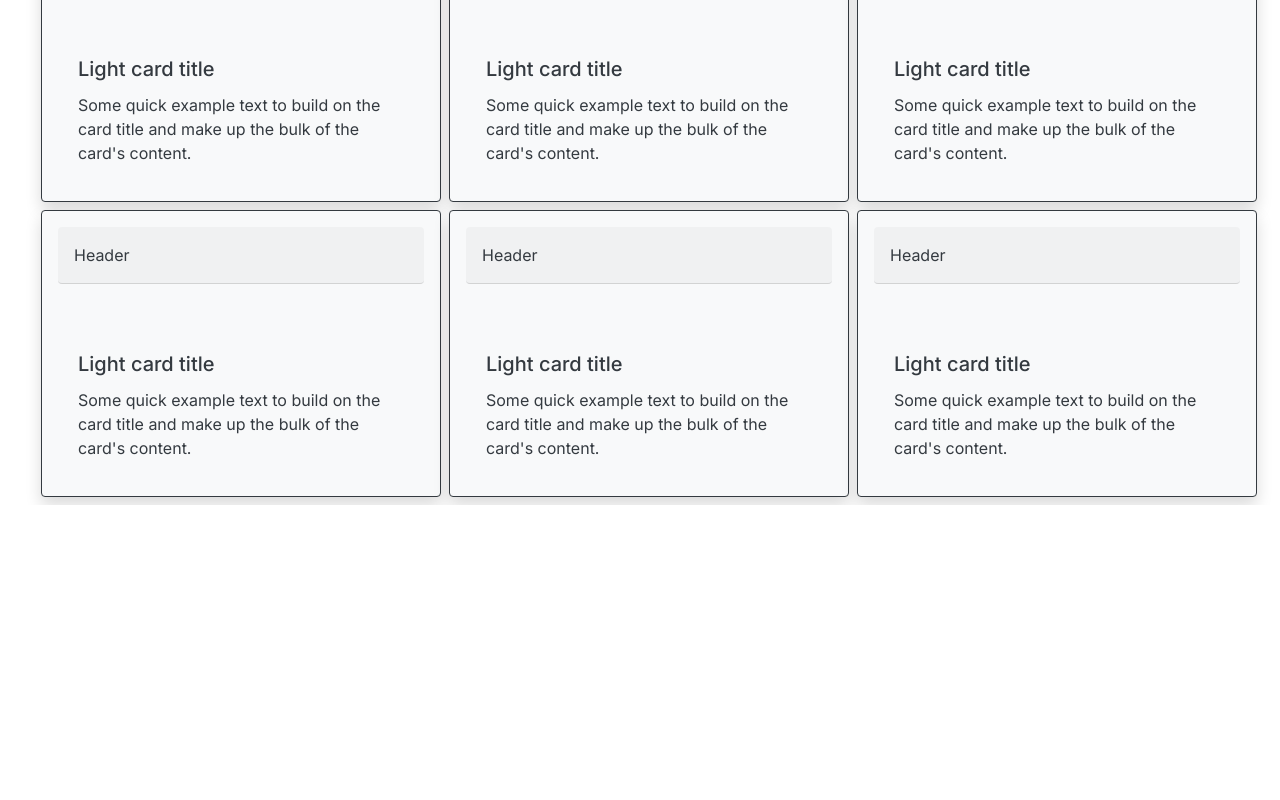
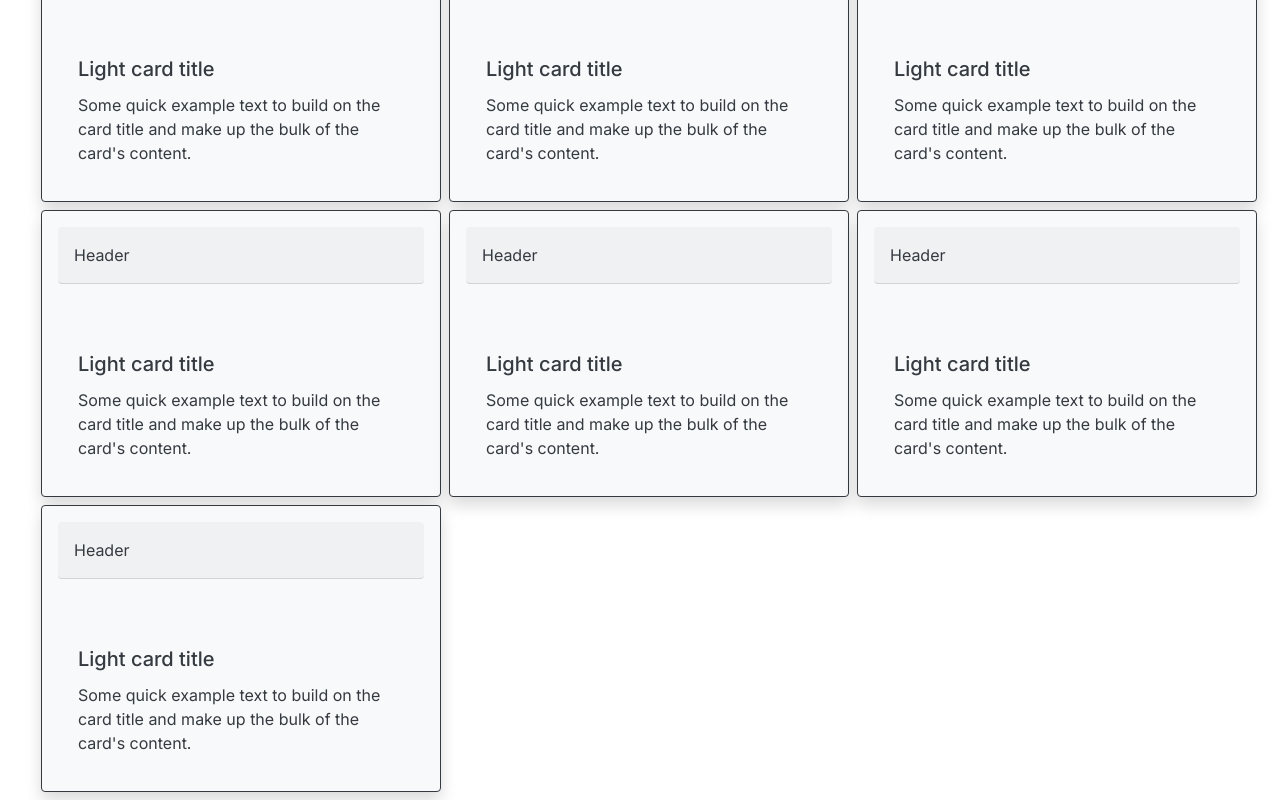
Before and after one commit to RaoufAbm/frontend_SST, a Next.js app: page /station in a window 1280 px wide. Shown: the part 920-1720 px from the top of the page. Before the commit the page ends 1425 px from the top, so only its background shows below. Built offline with nearby package versions, Linux system fonts and the light colour scheme.

Commit message:
new version

```diff
--- a/app/globals.css
+++ b/app/globals.css
@@ -79,6 +79,7 @@
   box-sizing: border-box;
   padding: 0;
   margin: 0;
+
 }
 
 /* html,
@@ -100,6 +101,7 @@ body {
 a {
   color: inherit;
   text-decoration: none;
+
 }
 
 /* @media (prefers-color-scheme: dark) {
--- a/app/page.module.css
+++ b/app/page.module.css
@@ -40,7 +40,11 @@
 
 }
 /* _______________________________ */
+.link {
+  color: red;
+  text-decoration: none;
 
+}
 /* ------------------------------Project current------------------------------------- */
 
 /* .VosStations {
--- a/app/station/page.tsx
+++ b/app/station/page.tsx
@@ -17,25 +17,17 @@ function station() {
       <Header />
     </div>
 
-      <div className=' d-flex justify-content-start  pl-5 align-items-stretch flex-wrap row bg-transparent' style={{marginTop:"-8%" }}  >
-        <Cards />
-        <Cards />
-        <Cards />
-        <Cards />
-        <Cards />
-        <Cards />
-        <Cards />
-        <Cards />
-        <Cards />
-    {/* display: flex!important;
-     align-content: flex-start;
-     flex-direction: column;
-     justify-content: center;
-    flex-direction: row;
-    align-items: baseline;
-    flex-wrap: wrap;
-    justify-content: start;  */}
-
+      <div className=' d-flex justify-content-start  pl-5 align-items-stretch flex-wrap row bg-transparent text-decoration-none'  style={{marginTop:"-8%" }}  >
+     <a className="text-decoration-none" href="/home"><Cards /></a>
+     <a className="text-decoration-none" href="/home"><Cards /></a>
+     <a className="text-decoration-none" href="/home"><Cards /></a>
+     <a className="text-decoration-none" href="/home"><Cards /></a>
+     <a className="text-decoration-none" href="/home"><Cards /></a>
+     <a className="text-decoration-none" href="/home"><Cards /></a>
+     <a className="text-decoration-none" href="/home"><Cards /></a>
+     <a className="text-decoration-none" href="/home"><Cards /></a>
+     <a className="text-decoration-none" href="/home"><Cards /></a>
+     <a className="text-decoration-none" href="/home"><Cards /></a>
 
 
       </div>
```
Also changed, not shown: components/sidebar.tsx (+3 -10 lines).
